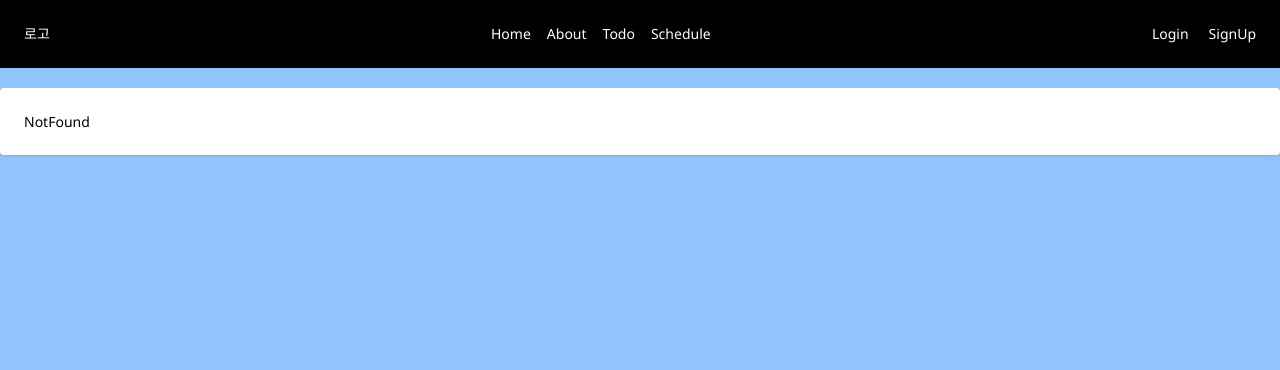
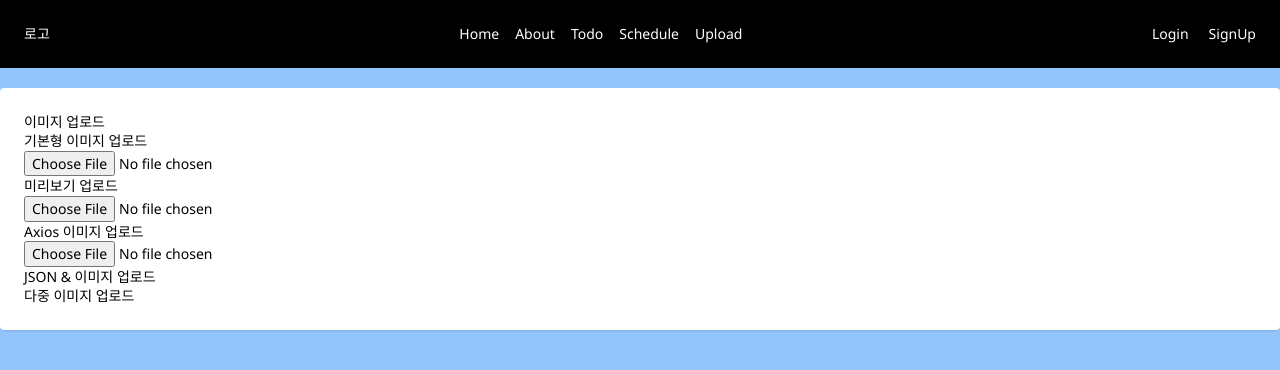
Before and after one commit to devwjdalsdl07/fb-todo, a React (Create React App) app: page /upload in a window 1280 px wide. Shown: the top 370 px of the page. Built offline with nearby package versions, Linux system fonts and the light colour scheme; no server answers.

Commit message:
feat: 이미지 업로드 기능 하는 중

```diff
--- a/src/App.js
+++ b/src/App.js
@@ -10,6 +10,7 @@ import Todo from "./pages/Todo";
 import NotFound from "./pages/NotFound";
 import MyPage from "./pages/MyPage";
 import Schedule from "./pages/Schedule";
+import Upload from "./pages/Upload";
 
 function App() {
   // console.log("App 랜더링");
@@ -65,6 +66,7 @@ function App() {
             }
           />
           <Route path="/schedule" element={<Schedule />} />
+          <Route path="/upload" element={<Upload />} />
           <Route path="*" element={<NotFound />} />
         </Routes>
       </div>
--- a/src/components/Header.js
+++ b/src/components/Header.js
@@ -54,6 +54,11 @@ const Header = ({
               Schedule
             </Link>
           </li>
+          <li>
+            <Link to="/upload" className="text-white hover:text-orange-600">
+              Upload
+            </Link>
+          </li>
         </ul>
         <div className="flex justify-center gap-5">
           {fbUid ? (
--- /dev/null
+++ b/src/pages/Upload.js
@@ -0,0 +1,306 @@
+import axios from "axios";
+import React, { useState } from "react";
+
+// 기본형 이미지 업로드 컴포넌트
+const UploadFetch = () => {
+  // 임시로 올려진 이미지 파일 URL 을 출력한다.
+  const [uploadImage, setUploadImage] = useState(null);
+  const handleFileChange = async event => {
+    // 수정: 파일을 전달할 주소
+    const sendUrl = "/upload";
+    // 수정: 전송할 키명
+    const sendKey = "profile";
+    // 파일은 배열 즉, files 로 전달됩니다.
+    // 파일이 한 개인 경우 files[0] 에 해당 파일이 담겨 있습니다.
+    const file = event.target.files[0];
+    // console.log(file);
+
+    // 전송할 데이터 객체 즉 객체 리터럴을 생성한다.
+    // FormData 는 HTML 폼의 데이터로서,
+    // 폼을 쉽게 전송하도록 도와주는 객체이다.
+    // body에 객체를 넣어서 HTTP 전송을 한다.
+    const formData = new FormData();
+    // FormData 객체에 속성명:값을 추가한다.
+    // 이경우 append() 메서드를 활용한다.
+    formData.append(sendKey, file);
+    console.log(formData);
+    try {
+      const res = await fetch(sendUrl, {
+        method: "POST",
+        body: formData,
+        headers: {
+          "Content-Type": "multipart/form-data",
+        },
+      });
+      console.log("전송완료 : ", res);
+      //   임시로 올려진 이미지를 미리보기하자.
+      //   아래 메서드는 blob(Binary Large Object) 을 생성한다.
+      //  blob 은 이진수로 데이터를 표현한다.
+      setUploadImage(URL.createObjectURL(file));
+    } catch (error) {
+      console.log("업로드 실패 :", error);
+    }
+  };
+  return (
+    <>
+      <h3>기본형 이미지 업로드 </h3>
+      <div>
+        <input
+          type="file"
+          accept="image/png, image/gif, image/jpeg"
+          onChange={handleFileChange}
+        />
+        {/* 꼭 업로드한 이미지를 확인할 필요는 없습니다. */}
+        {uploadImage && (
+          <div>
+            {uploadImage}
+            <img src={uploadImage} alt="업로드이미지" />
+          </div>
+        )}
+      </div>
+    </>
+  );
+};
+// 미리보기 업로드 컴포넌트
+const UploadPreview = () => {
+  // 이미지 미리보기 state
+  const [uploadImage, setUploadImage] = useState(null);
+  //   업로드하고 나서 컨텐츠 상 보여줄 이미지
+  const [charImg, setCharImg] = useState(null);
+  //   이미지 선택 처리 핸들러
+  const handleFileChange = e => {
+    const file = e.target.files[0];
+    if (file) {
+      const reader = new FileReader();
+      //   이미지가 임시파일로 웹브라우저에 로드완료 되면
+      reader.onloadend = () => {
+        // state 변경한다.
+        console.log(reader.result);
+        setUploadImage(reader.result);
+      };
+      //   임시파일을 읽어들인다.
+      reader.readAsDataURL(file);
+    }
+  };
+  // 임시 파일 지우기
+  const handlefileRemove = () => {
+    setUploadImage(null);
+  };
+  //   임시 파일 업로드
+  const handlefileUpload = async () => {
+    // 수정 : 활용합니다.
+    const sendUrl = "/upload";
+    const sendKey = "profile";
+    if (uploadImage) {
+      const formData = new FormData();
+      formData.append(sendKey, uploadImage);
+      try {
+        const res = await fetch(sendUrl, {
+          method: "POST",
+          body: formData,
+          headers: {
+            "Content-Type": "multipart/form-data",
+          },
+        });
+        console.log("전송완료 : ", res);
+        // 서버가 정상적으로 업데이트 되고 나서 URL 줄때
+        const serverStatus = res.status + "";
+        // const serverStatus = res.status.toString;
+        if (serverStatus.charAt(0) === "2") {
+          setCharImg("서버의 이미지 주소 URL");
+        } else {
+          // 데모 버전에서 프론트에서 처리
+          setCharImg(uploadImage);
+        }
+      } catch (err) {
+        console.log("데이터 전송 실패", err);
+      }
+    }
+  };
+
+  // 화면에 이미지 미리보기 보여주는 함수
+  const renderImagePreview = () => {
+    if (uploadImage) {
+      return (
+        <div>
+          {uploadImage}
+          <img src={uploadImage} alt="업로드이미지" />
+          <button onClick={handlefileRemove}>지우기</button>
+          <button onClick={handlefileUpload}>업로드</button>
+        </div>
+      );
+    }
+    return null;
+  };
+  return (
+    <>
+      <h3>미리보기 업로드</h3>
+      <div>
+        {/* 이미지 미리보기 출력 */}
+        {renderImagePreview()}
+        <input
+          type="file"
+          accept="image/png, image/gif, image/jpeg"
+          onChange={handleFileChange}
+        />
+      </div>
+      {charImg && (
+        <div>
+          <h4>사용자 캐릭터 이미지</h4>
+          <span
+            style={{
+              display: "block",
+              width: "50px",
+              height: "50px",
+              overflow: "hidden",
+              background: "hotpink",
+            }}
+          >
+            <img
+              src={charImg}
+              alt=""
+              style={{ width: "100%", height: "100%" }}
+            />
+          </span>
+        </div>
+      )}
+    </>
+  );
+};
+// Axios 이미지 업로드 컴포넌트
+const UploadAxios = () => {
+  // 이미지 미리보기 state
+  const [uploadImage, setUploadImage] = useState(null);
+  //   업로드하고 나서 컨텐츠 상 보여줄 이미지
+  const [charImg, setCharImg] = useState(null);
+  //   이미지 선택 처리 핸들러
+  const handleFileChange = e => {
+    const file = e.target.files[0];
+    if (file) {
+      const reader = new FileReader();
+      //   이미지가 임시파일로 웹브라우저에 로드완료 되면
+      reader.onloadend = () => {
+        // state 변경한다.
+        console.log(reader.result);
+        setUploadImage(reader.result);
+      };
+      //   임시파일을 읽어들인다.
+      reader.readAsDataURL(file);
+    }
+  };
+  // 임시 파일 지우기
+  const handlefileRemove = () => {
+    setUploadImage(null);
+  };
+  //   임시 파일 업로드
+  const handlefileUpload = async () => {
+    // 수정 : 활용합니다.
+    const sendUrl = "/upload";
+    const sendKey = "profile";
+    if (uploadImage) {
+      const formData = new FormData();
+      formData.append(sendKey, uploadImage);
+      try {
+        const res = await axios.post(sendUrl, formData, {
+          headers: {
+            "Content-Type": "multipart/form-data",
+          },
+        });
+        console.log("전송완료 : ", res);
+        // 서버가 정상적으로 업데이트 되고 나서 URL 줄때
+        const serverStatus = res.status + "";
+        // const serverStatus = res.status.toString;
+        if (serverStatus.charAt(0) === "2") {
+          setCharImg("서버의 이미지 주소 URL");
+        } else {
+          // 데모 버전에서 프론트에서 처리
+          setCharImg(uploadImage);
+        }
+      } catch (err) {
+        console.log("데이터 전송 실패", err);
+        // 데모 버전에서 프론트에서 처리
+        setCharImg(uploadImage);
+      }
+    }
+  };
+
+  // 화면에 이미지 미리보기 보여주는 함수
+  const renderImagePreview = () => {
+    if (uploadImage) {
+      return (
+        <div>
+          {uploadImage}
+          <img src={uploadImage} alt="업로드이미지" />
+          <button onClick={handlefileRemove}>지우기</button>
+          <button onClick={handlefileUpload}>업로드</button>
+        </div>
+      );
+    }
+    return null;
+  };
+  return (
+    <>
+      <h3>Axios 이미지 업로드</h3>
+      <div>
+        {/* 이미지 미리보기 출력 */}
+        {renderImagePreview()}
+        <input
+          type="file"
+          accept="image/png, image/gif, image/jpeg"
+          onChange={handleFileChange}
+        />
+      </div>
+      {charImg && (
+        <div>
+          <h4>사용자 캐릭터 이미지</h4>
+          <span
+            style={{
+              display: "block",
+              width: "50px",
+              height: "50px",
+              overflow: "hidden",
+              background: "hotpink",
+            }}
+          >
+            <img
+              src={charImg}
+              alt=""
+              style={{ width: "100%", height: "100%" }}
+            />
+          </span>
+        </div>
+      )}
+    </>
+  );
+};
+// json 데이터 & 이미지 업로드
+const UploadJson = () => {
+  return (
+    <>
+      <h3>JSON & 이미지 업로드</h3>
+    </>
+  );
+};
+// 다중으로 이미지 업로드 하기
+const UploadMulti = () => {
+  return (
+    <>
+      <h3>다중 이미지 업로드</h3>
+    </>
+  );
+};
+
+const Upload = () => {
+  return (
+    <div className="p-6 mt-5 shadow rounded bg-white">
+      <h2>이미지 업로드</h2>
+      <UploadFetch />
+      <UploadPreview />
+      <UploadAxios />
+      <UploadJson />
+      <UploadMulti />
+    </div>
+  );
+};
+
+export default Upload;
```
